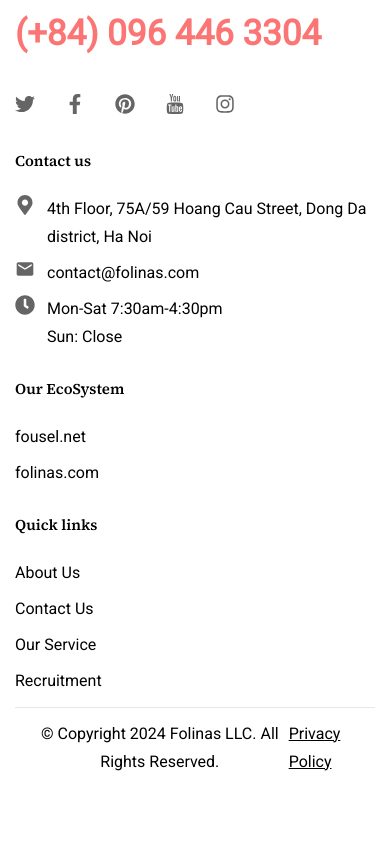
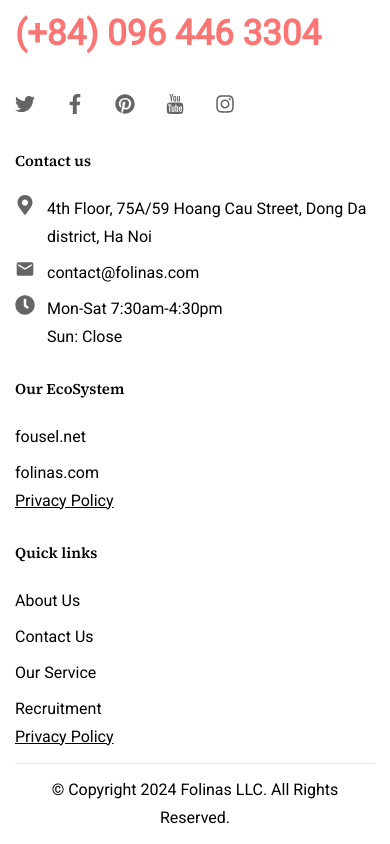
Before and after one commit to trucka312/folinas_LLC, a Next.js app: page / in a window 390 px wide. Shown: the part 3427-4271 px from the top of the page. Before the commit the page ends 4215 px from the top, so only its background shows below. Built offline with nearby package versions, Linux system fonts and the light colour scheme.

Commit message:
PhucTD feature responsive footer

```diff
--- a/app/components/Footer/CopyRight.tsx
+++ b/app/components/Footer/CopyRight.tsx
@@ -5,10 +5,11 @@
   const year = date.getFullYear();
   const router = useRouter();
   return (
-    <div className="border-t-[.5px] my-3 pt-3 mx-auto px-4 flex justify-between">
+    <div className="border-t-[.5px] my-3 pt-3 mx-auto md:px-0 px-4 flex justify-between">
       <p className="text-center">
         © Copyright {year} Folinas LLC. All Rights Reserved.
       </p>
+      <div className="hidden md:block">
         <p
           onClick={() => {
             router.push("/policy");
@@ -18,6 +19,7 @@
           Privacy Policy
         </p>
       </div>
+    </div>
   );
 };
 
--- a/app/components/Footer/Footer.tsx
+++ b/app/components/Footer/Footer.tsx
@@ -24,6 +24,7 @@
           <div className="px-[15px] order-1 w-full md:w-[70%] md:order-1 lg:w-[70%] lg:mb-10 xl:w-[30%] xl:order-1">
             <FooterLogo />
           </div>
+
           <div className="px-[15px] order-3 w-full md:w-[30%] md:order-2 lg:w-[30%] lg:mb-10 xl:w-[20%] xl:order-2">
             <FooterLinks items={ourEcosystem} title="Our EcoSystem" />
           </div>
--- a/app/components/Footer/FooterLinks.tsx
+++ b/app/components/Footer/FooterLinks.tsx
@@ -1,5 +1,6 @@
 import Link from "next/link";
 import Heading from "../Commons/Heading";
+import { useRouter } from "next/navigation";
 
 interface FooterLinkItemProps {
   label: string;
@@ -11,7 +12,8 @@
   title?: string;
 }
 
-const FooterLinks = ({items, title}: FooterLinksProps) => {
+const FooterLinks = ({ items, title }: FooterLinksProps) => {
+  const router = useRouter();
   return (
     <div className="mt-[29px]">
       {title && <Heading headingTag="h4" heading={title} />}
@@ -20,10 +22,21 @@
           <li key={index} className="mb-2 last:mb-0">
             <Link href={item.href}>{item.label}</Link>
           </li>
-                )) }
+        ))}
       </ul>
+
+      <div className="block md:hidden">
+        <p
+          onClick={() => {
+            router.push("/policy");
+          }}
+          className="cursor-pointer underline"
+        >
+          Privacy Policy
+        </p>
       </div>
-    )
-}
+    </div>
+  );
+};
 
 export default FooterLinks;
```
Lines whose indentation alone changed are shown as unchanged.
